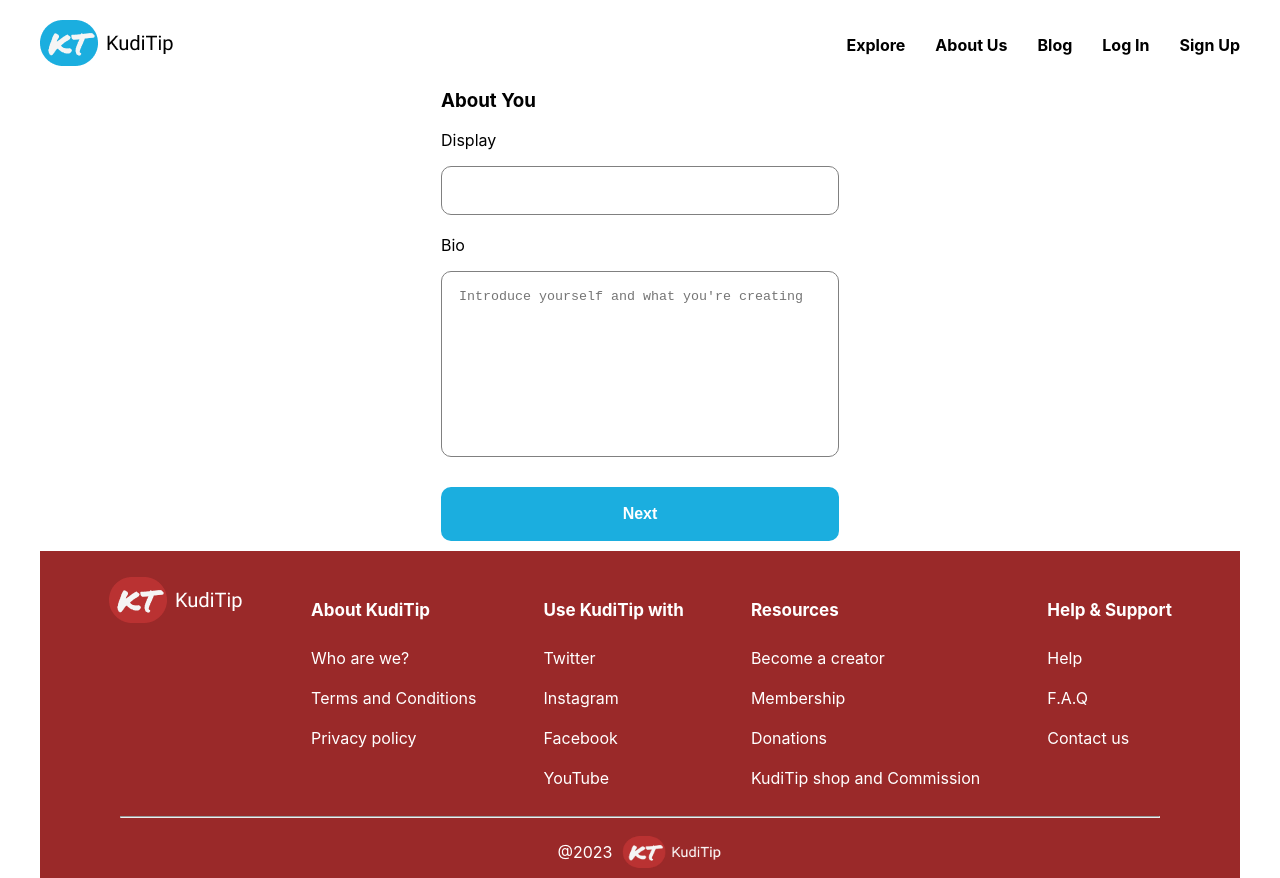
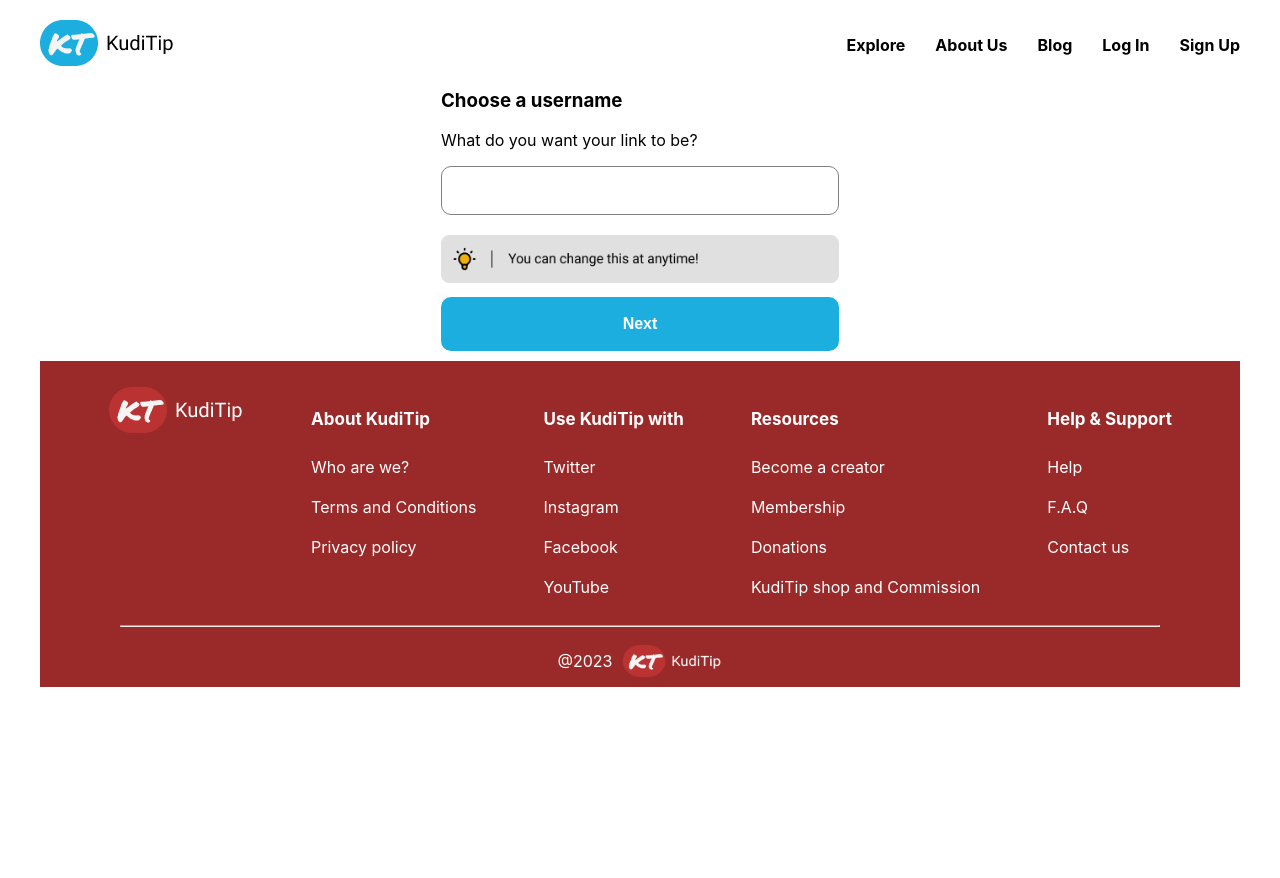
Before and after one commit to jaypee15/tipping_service, a React (Create React App) app in the folder kuditip_frontend/: page / in a window 1280 px wide. After the commit the page ends 800 px from the top, so only its background shows below. Built offline with nearby package versions, Linux system fonts and the light colour scheme.

Commit message:
create username page desigined primaryily

```diff
--- a/kuditip_frontend/src/App.css
+++ b/kuditip_frontend/src/App.css
@@ -18,6 +18,10 @@
 .pages_container {
   margin: auto;
   width: 398px;
+}
+
+.pages_container img {
+  width: 100%;
 }
 
 .menu {
--- a/kuditip_frontend/src/App.js
+++ b/kuditip_frontend/src/App.js
@@ -6,6 +6,7 @@ import Header from './components/Header';
 import Home from './page_components/Home'
 import Footer from './components/Footer';
 import AboutMember from './page_components/AboutMember';
+import CreateUsername from './page_components/CreateUsername';
 
 
 function App() {
@@ -16,7 +17,8 @@ function App() {
       <Route path='jkkk' element={<Home/>}/>
       <Route path='signup' element={<SignUp />} />
       <Route path='logo' element={<Login/>}/>
-      <Route path='/' element={<AboutMember/>}/>
+      <Route path='bn' element={<AboutMember/>}/>
+      <Route path='/' element={<CreateUsername/>}/>
      </Routes>
      <Footer/>
     </div>
--- /dev/null
+++ b/kuditip_frontend/src/page_components/CreateUsername.js
@@ -0,0 +1,24 @@
+import changeUsername from '../images/frame_98.png';
+import Button from '../unit_components/Button';
+
+
+const CreateUsername = () => {
+  return (
+    <div className="pages_container">
+
+        <h3>Choose a username</h3>
+
+        <p>What do you want your link to be?</p>
+
+        <div className="input_case">
+            <input type="text" />
+        </div>
+
+        <img src={changeUsername} alt="" />
+
+        <Button Next='Next'/>
+
+    </div>
+  )
+}
+export default CreateUsername
--- /dev/null
+++ b/kuditip_frontend/src/unit_components/TextInput.js
@@ -0,0 +1,16 @@
+import { IoMdContact } from 'react-icons/io';
+
+const TextInput = () => {
+  return (
+    <div className="input_case">
+      <input
+        name='username'
+        type="text"
+        required
+        placeholder="Username"
+      />
+      <IoMdContact />
+    </div>
+  )
+}
+export default TextInput
```
Also changed, not shown: kuditip_frontend/src/images/frame_98.png (added), kuditip_frontend/src/page_components/AboutMember.css (added).
